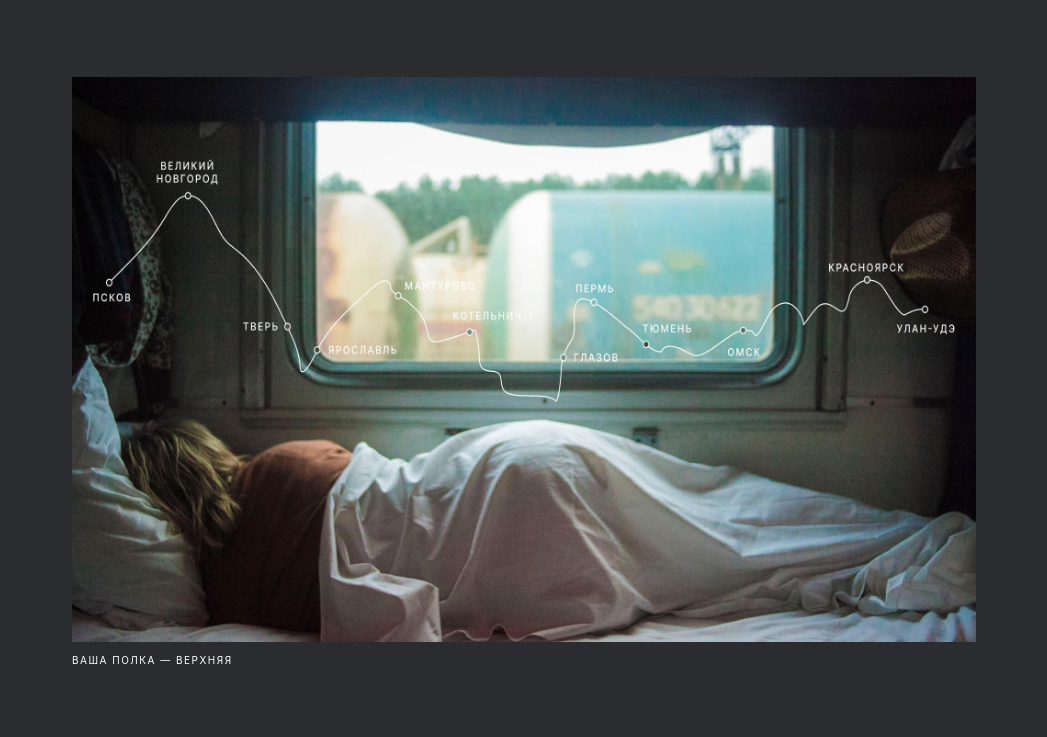
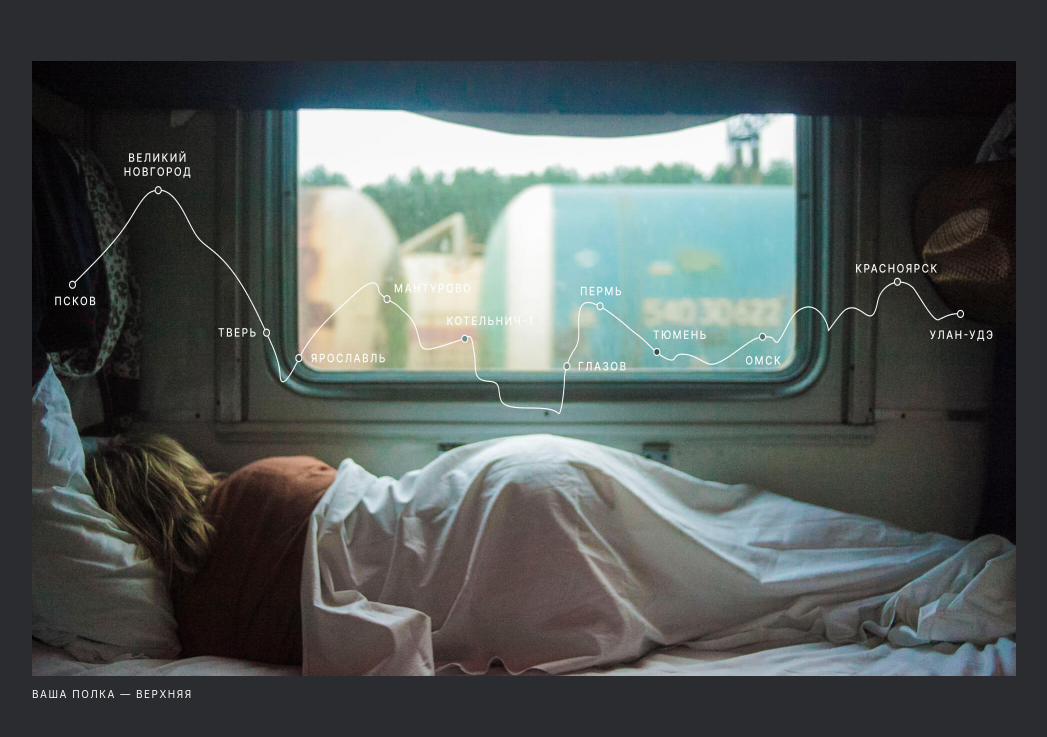
Before and after one commit to xZio/russian-travel, a plain HTML site: page index.html in a window 1280 px wide. Shown: the part 443-1180 px from the top of the page, without its empty margins (116-1163 px from the left). Drawn offline with Linux system fonts and the light colour scheme; a web font is replaced by a local one.

Commit message:
after 2nd review

```diff
--- /dev/null
+++ b/blocks/lead/__figure/lead__figure.css
@@ -0,0 +1,3 @@
+.lead__figure {
+  margin: 0;
+}
--- a/index.html
+++ b/index.html
@@ -34,7 +34,7 @@
           <p class="lead__subtitle">
             Настоящая страна не в выпусках новостей, а здесь.
           </p>
-          <figure>
+          <figure class="lead__figure">
             <img
               class="lead__image"
               src="./images/lead-polka.jpg"
--- a/pages/index.css
+++ b/pages/index.css
@@ -12,6 +12,7 @@
 @import url(../blocks/lead/lead.css);
 @import url(../blocks/lead/__title/lead__title.css);
 @import url(../blocks/lead/__subtitle/lead__subtitle.css);
+@import url(../blocks/lead/__figure/lead__figure.css);
 @import url(../blocks/lead/__image/lead__image.css);
 @import url(../blocks/lead/__caption/lead__caption.css);
 @import url(../blocks/intro/intro.css);
@@ -31,7 +32,6 @@
 @import url(../blocks/place/__text/place__text.css);
 @import url(../blocks/cover/cover.css);
 @import url(../blocks/cover/__link/cover__link.css);
-@import url(../blocks/cover/__img/cover__img.css);
 @import url(../blocks/cover/__title/cover__title.css);
 @import url(../blocks/cover/__subtitle/cover__subtitle.css);
 @import url(../blocks/footer/footer.css);
```
